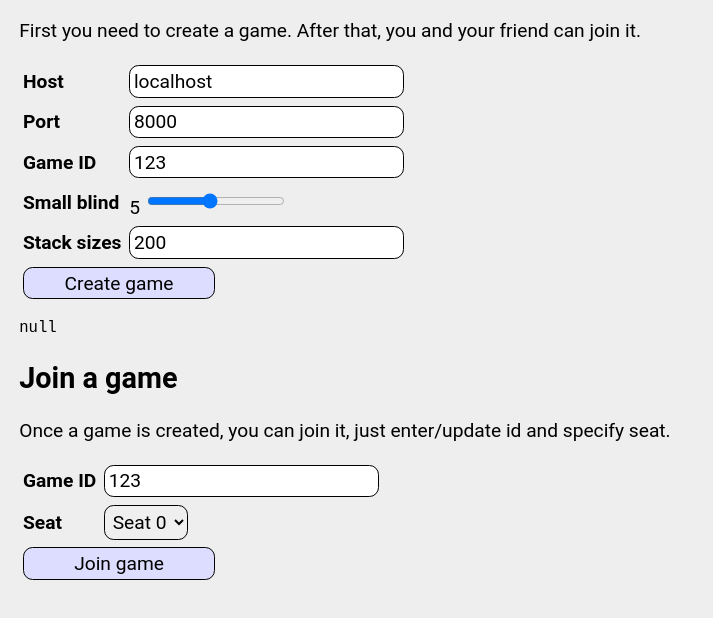
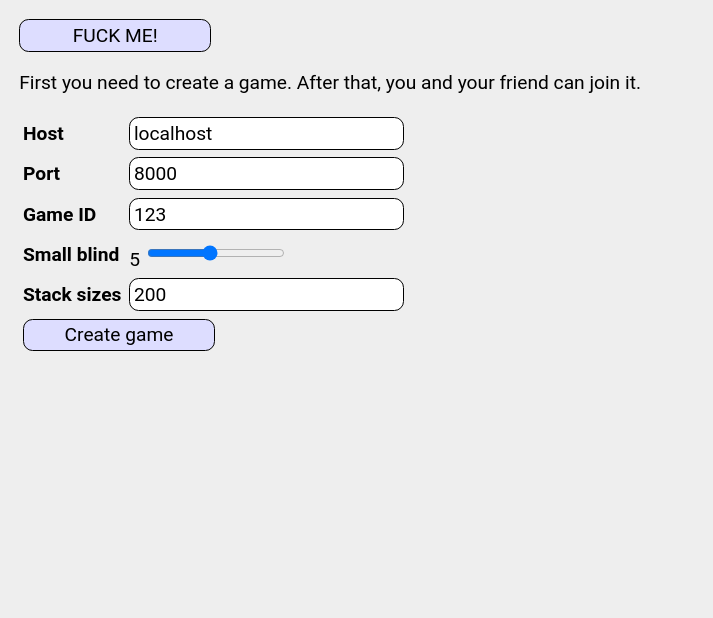
Before and after one commit to jokkebk/hu4rolls-svelte, a SvelteKit app: page / in a window 1280 px wide. Shown: the top 618 px of the page, without its empty margins (0-713 px from the left). Built offline with nearby package versions, Linux system fonts and the light colour scheme.

Commit message:
Improved join functionality

```diff
--- a/src/routes/+page.svelte
+++ b/src/routes/+page.svelte
@@ -4,10 +4,7 @@ let port = 8000;
 let game_id = 123;
 let sb_size = 5;
 let stacks = 200;
-let seat = 0;
 let response = null;
-
-let seats = ['Seat 0', 'Seat 1'];
 
 async function createGame() {
     // Post AJAX request to create game
@@ -27,38 +24,46 @@ async function createGame() {
     response = await resp.json();
 }
 
-async function joinGame() {
-    // Post AJAX request to join game
-    let resp = await fetch(`http://${host}:${port}/join`, {
+async function joinGame(seat) {
+    window.open(`/seat/${host}_${port}_${game_id}_${seat}`);
+    // Post AJAX request to create game
+    /*let resp = await fetch(`http://${host}:${port}/join`, {
         method: 'POST',
         headers: {
             'Content-Type': 'application/json'
         },
         body: JSON.stringify({
             'game_id': game_id,
-            'seat': seat,
+            'seat': 0,
         })
     });
 
-    // Example response:
-    // { "url": "ws://127.0.0.1:8000/ws/abc123" }
-    // Parse response as JSON
-    resp = await resp.json();
+    // Get response and put to response variable
+    response = await resp.json();
+    */
+};
+    async function fuckMeSideways() {
+        // Extract host, port, game_id, seat from page params
+        //let [host, port, game_id, seat] = $page.params.key.split('_');
 
-    // Parse the unique alphanumeric id from end of response
-    let ws_id = resp.url.split('/').pop();
-    console.log(resp.url, ws_id);
+        console.log(`http://${host}:${port}/join`, game_id);
 
-    // Redirect browser to play page /seat/<ws_id>
-    // popup in a new window
-    window.open(`/seat/${ws_id}`);
+        let resp = await fetch(`http://${host}:${port}/join`, {
+            method: 'POST',
+            headers: {
+                'Content-Type': 'application/json'
+            },
+            body: JSON.stringify({
+                'game_id': game_id,
+                'seat': 0,
+            })
+        });
 
-    //window.location.href = `/seat/${ws_id}`;
-}
+        // JSON should have { 'url': 'ws://...' }
+        const data = await resp.json();
+        console.log(data);
+    }
 </script>
-
-<svelte:head>
-</svelte:head>
 
 <style>
     th {
@@ -66,6 +71,7 @@ async function joinGame() {
     }
 </style>
 
+<button on:click={fuckMeSideways}>FUCK ME!</button>
 
 <p>First you need to create a game. After that, you and your friend can join it.</p>
 
@@ -98,30 +104,10 @@ async function joinGame() {
     </table>
 </form>
 
-<!-- Show response as pre tag -->
-<pre>{JSON.stringify(response, null, 2)}</pre>
+{#if response}
+<pre>{@html JSON.stringify(response, null, 2)}</pre>
 
-<h2>Join a game</h2>
-
-<p>Once a game is created, you can join it, just enter/update id and specify seat.</p>
-
-<form>
-    <table>
-    <tr>
-    <th><label for="game_id">Game ID</label></th>
-    <td><input type="number" bind:value={game_id} placeholder="Game ID" id="game_id"></td>
-    </tr>
-    <tr>
-    <th><label for="seat">Seat</label></th>
-    <td><select bind:value={seat} id="seat">
-    {#each seats as s, i}
-        <option value={i}>{s}</option>
-    {/each}
-    </select>
-    </td>
-    </tr>
-    <tr>
-    <th colspan="2"><button on:click={joinGame}>Join game</button></th>
-    </tr>
-    </table>
-</form>
+{#each [0, 1] as seat}
+<button on:click={() => joinGame(seat)}>Join game {seat}</button>
+{/each}
+{/if}
```
Also changed, not shown: src/routes/seat/[key]/+page.js (added, +22 -0 lines), src/routes/seat/[key]/+page.svelte (+28 -20 lines).
